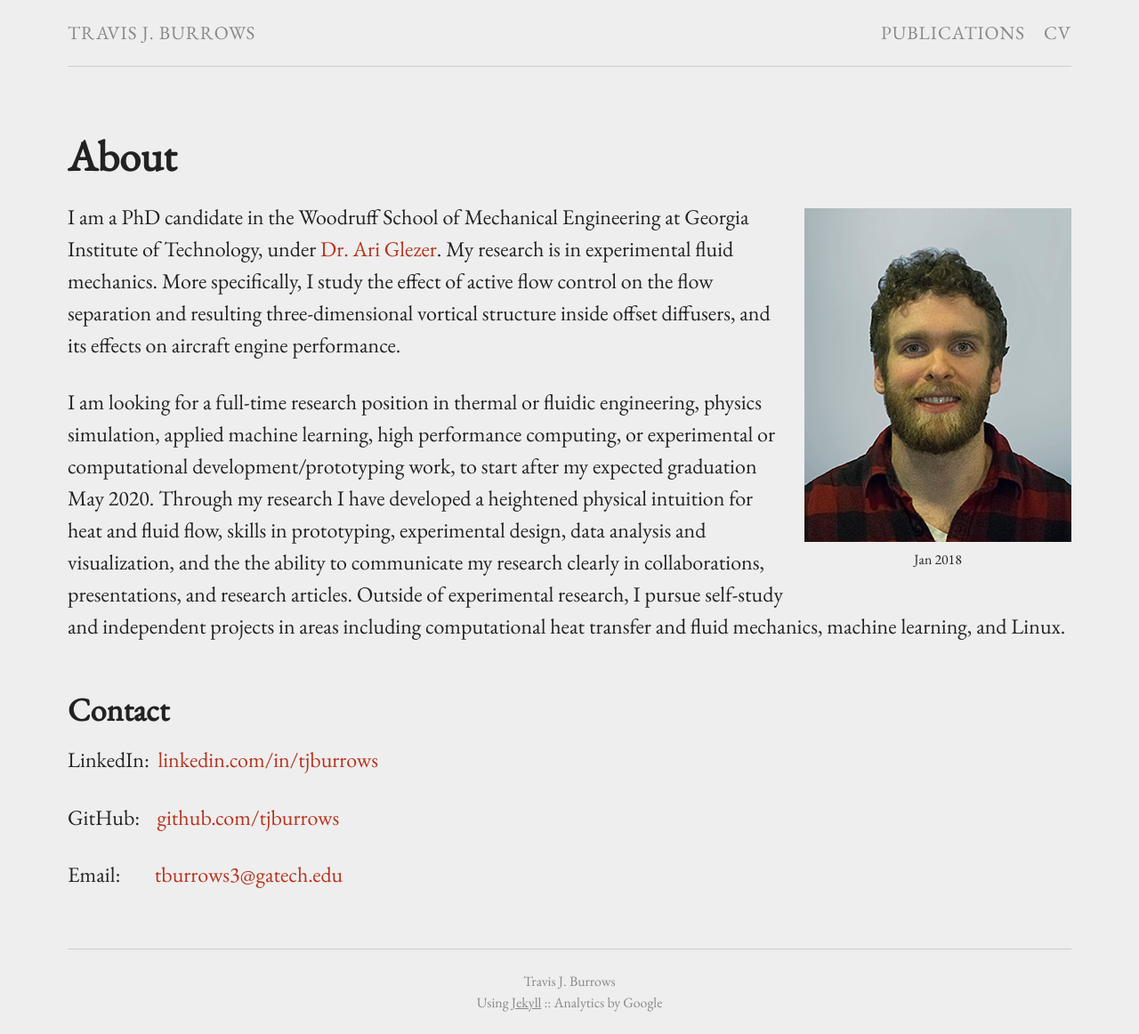
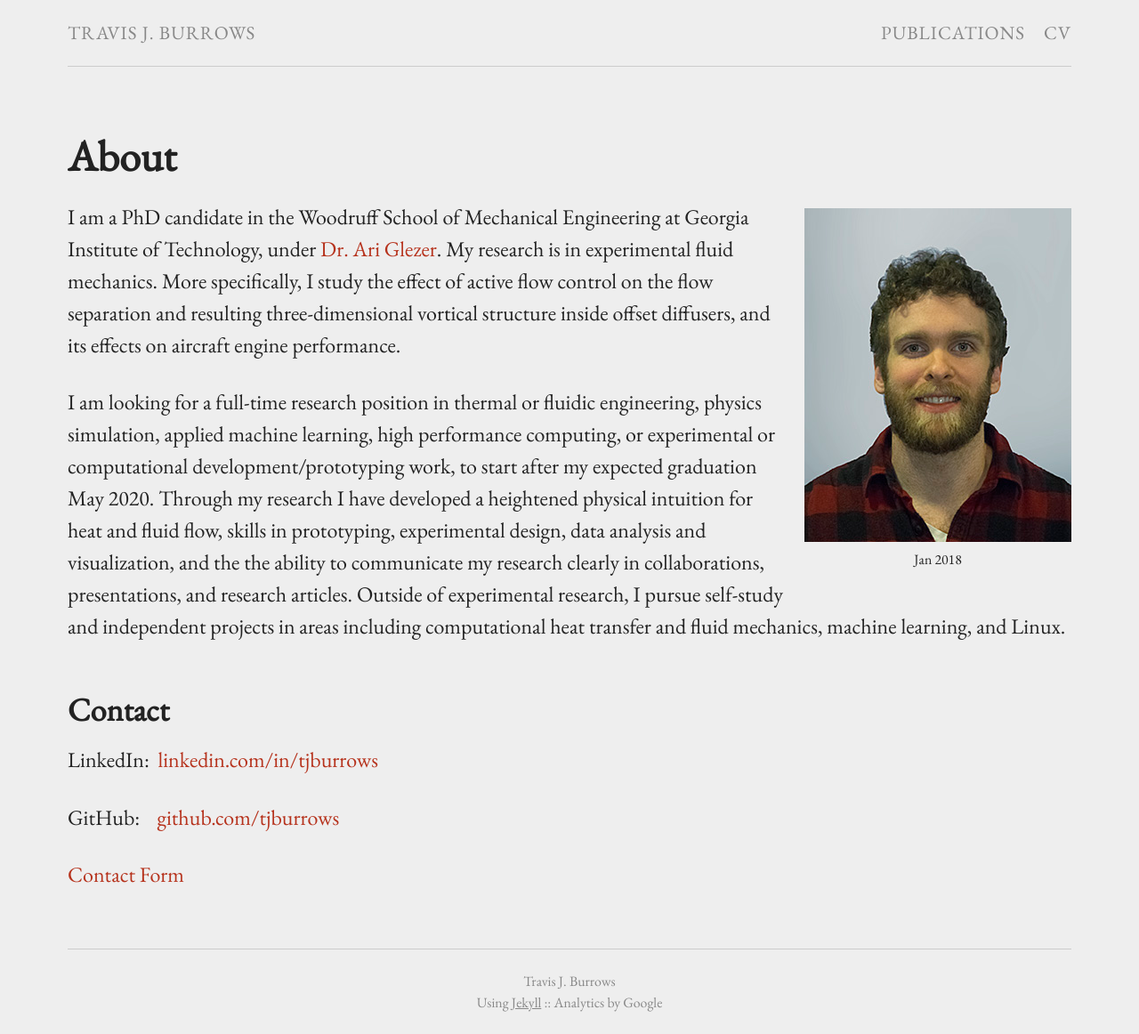
Before and after one commit to tjburrows/tjburrows.github.io, a Jekyll site: the page built from index.md, in a window 1280 px wide. Shown: the whole page at 89% size. Built offline with Jekyll 4.4.1, drawn with Linux system fonts in a browser that asks for light colours; some of the changed lines change nothing that is shown.

Commit message:
Update index.md

```diff
--- a/index.md
+++ b/index.md
@@ -16,4 +16,4 @@ LinkedIn:&nbsp;&nbsp;[linkedin.com/in/tjburrows](https://www.linkedin.com/in/tjb
 
 GitHub:&nbsp;&nbsp;&nbsp;&nbsp;[github.com/tjburrows](https://www.github.com/tjburrows)
 
-Email:&nbsp;&nbsp;&nbsp;&nbsp;&nbsp;&nbsp;&nbsp;&nbsp;<A HREF="mailto:&#116;&#098;&#117;&#114;&#114;&#111;&#119;&#115;&#051;&#064;&#103;&#097;&#116;&#101;&#099;&#104;&#046;&#101;&#100;&#117;">&#116;&#098;&#117;&#114;&#114;&#111;&#119;&#115;&#051;&#064;&#103;&#097;&#116;&#101;&#099;&#104;&#046;&#101;&#100;&#117;</A>
+[Contact Form](https://www.tjburrows.com/contact)
```
